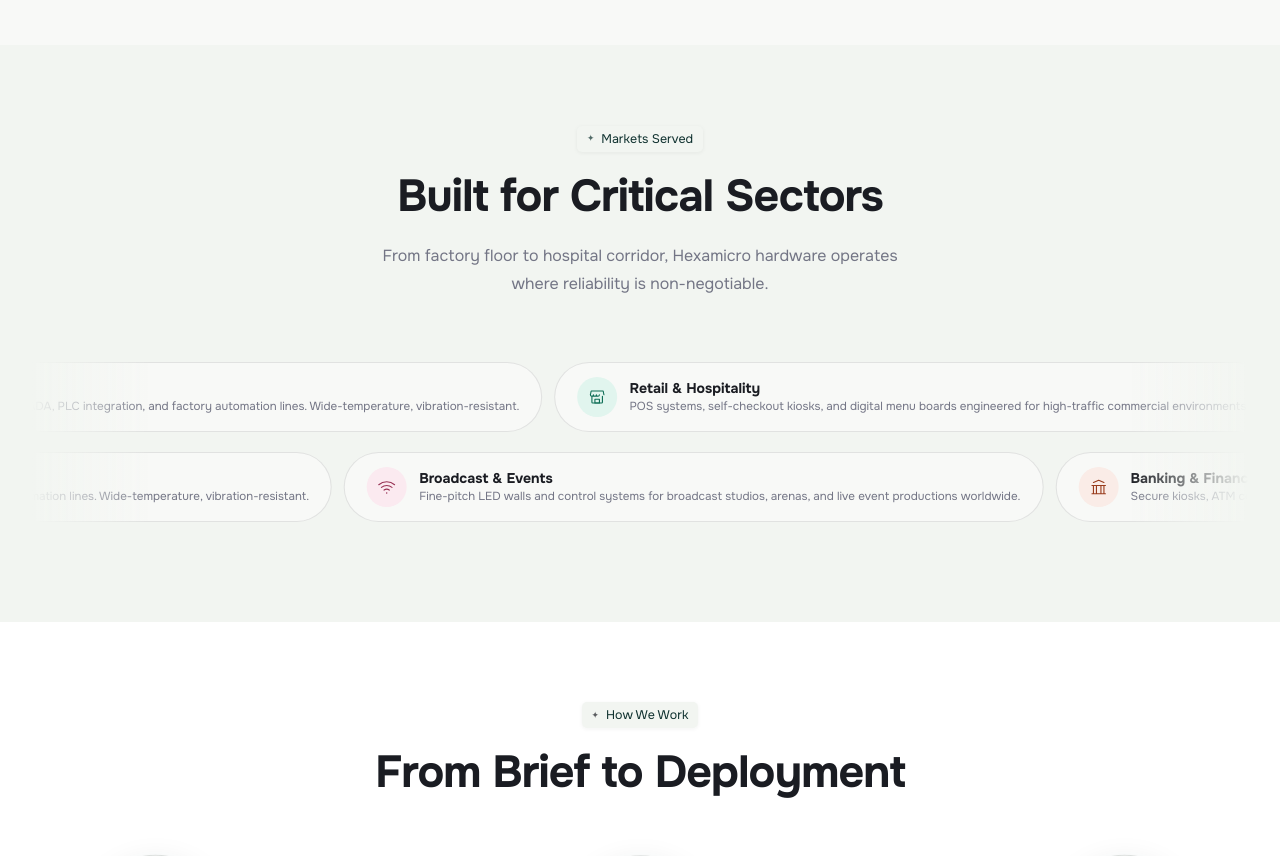
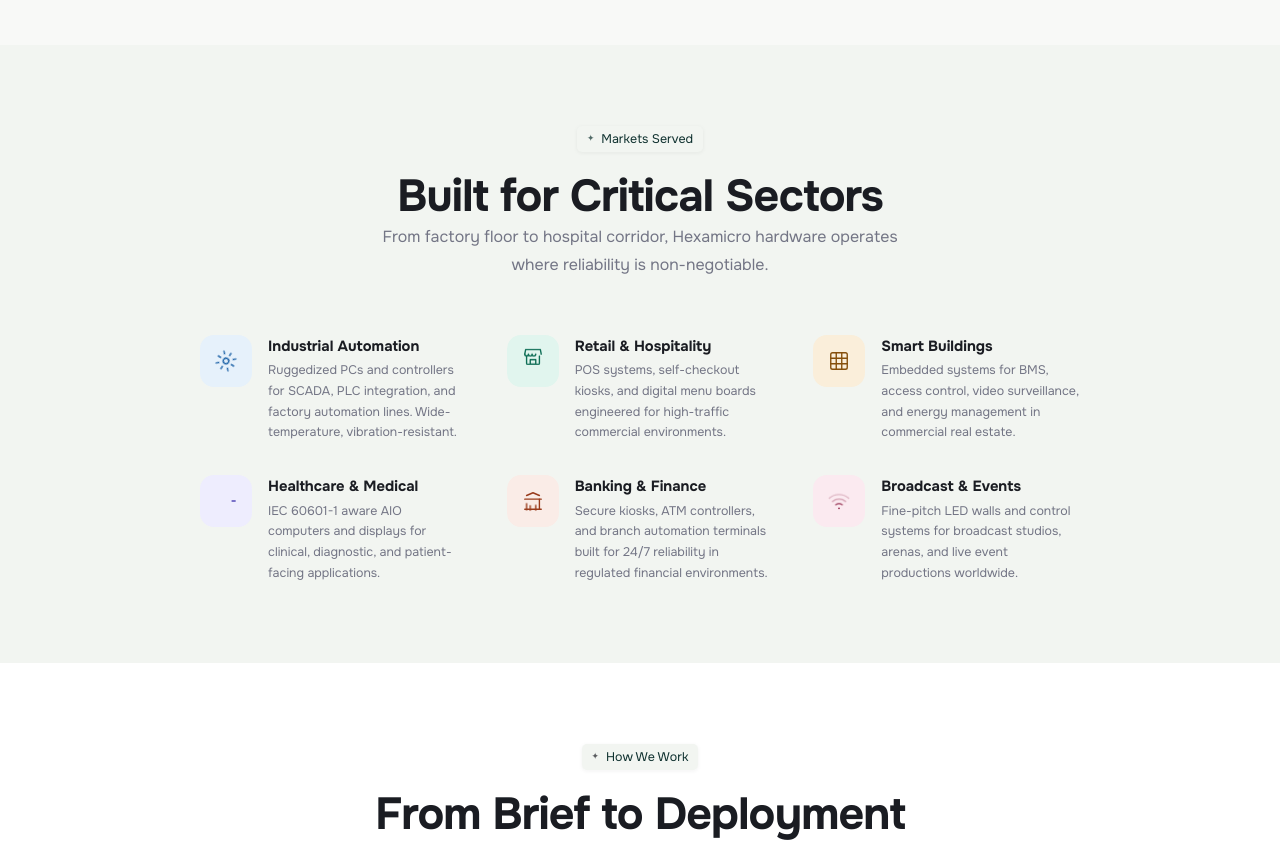
Before and after one commit to aedindia2025/Hexamicro, a React (Vite) app: page / in a window 1280 px wide. Shown: the part 2400-3256 px from the top of the page. Built offline with nearby package versions, Linux system fonts and the light colour scheme.

Commit message:
Changes Updated by arivu

```diff
--- a/src/components/Industries/Industries.css
+++ b/src/components/Industries/Industries.css
@@ -1,164 +1,112 @@
-/* ─── INDUSTRIES ─── */
 #industries {
   background: var(--bg2);
   padding: 5rem 2rem;
 }
-
-/* ── Centred header ── */
 .industries-header {
   text-align: center;
-  margin-bottom: 4rem;
+  margin-bottom: 3.5rem;
 }
-
 .industries-badge {
   display: inline-flex;
   align-items: center;
   gap: 7px;
-  font-family: "Onest", Arial, Helvetica, sans-serif;
   font-size: 0.78rem;
-  font-weight: 400;
   color: #0e302e;
-  background-color: #f2f5f1;
+  background: #f2f5f1;
   border-radius: 5px;
   padding: 5px 10px;
   margin-bottom: 1.2rem;
-  box-shadow: 0 1px 4px rgba(26, 28, 34, 0.06);
+  box-shadow: 0 1px 4px rgba(26,28,34,0.06);
 }
+.industries-badge-dot { font-size: 0.55rem; opacity: 0.7; }
+.industries-header .section-title { margin: 0 auto; }
+.industries-header .section-sub  { margin: 0 auto; }
 
-.industries-badge-dot {
-  font-size: 0.55rem;
-  opacity: 0.7;
-  line-height: 1;
-}
-
-.industries-header .section-title {
-  margin-left: auto;
-  margin-right: auto;
-}
-
-.industries-header .section-sub {
+.industries-grid {
+  display: grid;
+  grid-template-columns: repeat(3, 1fr);
+  gap: 2rem 2.5rem;
+  max-width: 880px;
   margin: 0 auto;
 }
 
-/* ── Marquee tracks ── */
-.track-wrap {
-  position: relative;
-  overflow: hidden;
-  margin-bottom: 1.25rem;
+.industry-item {
+  display: flex;
+  align-items: flex-start;
+  gap: 1rem;
 }
 
-.track-wrap::before,
-.track-wrap::after {
-  content: "";
-  position: absolute;
-  top: 0;
-  bottom: 0;
-  width: 120px;
-  z-index: 2;
-  pointer-events: none;
-}
-
-.track-wrap::before {
-  left: 0;
-  background: linear-gradient(to right, var(--bg2), transparent);
-}
-
-.track-wrap::after {
-  right: 0;
-  background: linear-gradient(to left, var(--bg2), transparent);
-}
-
-.track {
-  display: flex;
-  gap: 0.75rem;
-  width: max-content;
-}
-
-.track1 { animation: scroll-left 100s linear infinite; }
-.track2 { animation: scroll-right 95s linear infinite; }
-
-.track:hover { animation-play-state: paused; }
-
-@keyframes scroll-left {
-  from { transform: translateX(0); }
-  to   { transform: translateX(-50%); }
-}
-
-@keyframes scroll-right {
-  from { transform: translateX(-50%); }
-  to   { transform: translateX(0); }
-}
-
-/* ── Pill card ── */
-.ind-pill {
-  display: flex;
-  align-items: center;
-  gap: 12px;
-  padding: 14px 22px;
-  background: var(--bg);
-  border: 1px solid var(--border);
-  border-radius: 40px;
-  white-space: nowrap;
-  flex-shrink: 0;
-  cursor: default;
-  transition: border-color 0.2s, background 0.2s;
-}
-
-.ind-pill:hover {
-  border-color: var(--border-hover);
-  background: var(--bg2);
-}
-
-/* ── Icon circle ── */
 .ind-icon-wrap {
-  width: 40px;
-  height: 40px;
-  border-radius: 50%;
+  width: 52px;
+  height: 52px;
+  border-radius: 14px;
   display: flex;
   align-items: center;
   justify-content: center;
   flex-shrink: 0;
+  position: relative;
+}
+.ind-icon-wrap svg {
+  width: 22px;
+  height: 22px;
+  position: relative;
+  z-index: 1;
 }
 
-.ind-icon-wrap svg {
-  width: 18px;
-  height: 18px;
+.ind-text { padding-top: 2px; }
+.ind-name {
+  font-family: "Onest", Arial, sans-serif;
+  font-size: 0.92rem;
+  font-weight: 700;
+  color: var(--text);
+  margin-bottom: 0.3rem;
+  line-height: 1.3;
+}
+.ind-desc {
+  font-family: "Onest", Arial, sans-serif;
+  font-size: 0.78rem;
+  color: var(--text-muted);
+  line-height: 1.65;
 }
 
-/* ── Pill text ── */
-.pill-text {
-  display: flex;
-  flex-direction: column;
-  gap: 2px;
+/* ── Icon animations ── */
+.anim-industrial svg { animation: ind-spin 6s linear infinite; transform-origin: center; }
+@keyframes ind-spin { to { transform: rotate(360deg); } }
+
+.anim-retail svg { animation: ind-bounce 1.8s ease-in-out infinite; }
+@keyframes ind-bounce { 0%,100% { transform: translateY(0); } 50% { transform: translateY(-5px); } }
+
+
+.anim-buildings svg path {
+  stroke-dasharray: 80;
+  stroke-dashoffset: 80;
+  animation: ind-draw-grid 2s ease-in-out infinite;
+}
+@keyframes ind-draw-grid {
+  0% { stroke-dashoffset: 80; }
+  60%, 100% { stroke-dashoffset: 0; }
 }
 
-.pill-name {
-  font-family: "Onest", Arial, Helvetica, sans-serif;
-  font-size: 0.88rem;
-  font-weight: 700;
-  color: var(--text);
-  display: block;
+.anim-healthcare svg path {
+  stroke-dasharray: 60;
+  stroke-dashoffset: 60;
+  animation: ind-draw 1.6s ease-in-out infinite;
 }
+@keyframes ind-draw { 0% { stroke-dashoffset: 60; } 60%,100% { stroke-dashoffset: 0; } }
 
-.pill-tag {
-  font-family: "Onest", Arial, Helvetica, sans-serif;
-  font-size: 0.73rem;
-  color: var(--text-muted);
-  display: block;
+.anim-banking .col1 { animation: ind-rise 1.8s ease-in-out infinite; transform-origin: bottom; }
+.anim-banking .col2 { animation: ind-rise 1.8s ease-in-out 0.3s infinite; transform-origin: bottom; }
+.anim-banking .col3 { animation: ind-rise 1.8s ease-in-out 0.6s infinite; transform-origin: bottom; }
+@keyframes ind-rise { 0%,100% { transform: scaleY(1); } 40% { transform: scaleY(0.5); } }
+
+.anim-broadcast .w1 { animation: ind-wave 2s ease-out infinite; }
+.anim-broadcast .w2 { animation: ind-wave 2s ease-out 0.4s infinite; }
+.anim-broadcast .w3 { animation: ind-wave 2s ease-out 0.8s infinite; }
+@keyframes ind-wave { 0%,100% { opacity: 0.2; } 50% { opacity: 1; } }
+
+@media (max-width: 700px) {
+  .industries-grid { grid-template-columns: repeat(2, 1fr); gap: 1.75rem 1.5rem; }
 }
-
-/* ── Mobile ── */
-@media (max-width: 768px) {
-  #industries {
-    padding: 3.5rem 0;
-  }
-
-  .industries-header {
-    padding: 0 1.5rem;
-  }
-
-  .track-wrap::before,
-  .track-wrap::after {
-    width: 60px;
-  }
+@media (max-width: 440px) {
+  .industries-grid { grid-template-columns: 1fr; }
 }
--- a/src/components/Industries/Industries.jsx
+++ b/src/components/Industries/Industries.jsx
@@ -1,13 +1,8 @@
-import { useEffect, useRef } from 'react'
 import IndustryCard from './IndustryCard'
 import { industries } from '../../data/industries'
 import './Industries.css'
 
 export default function Industries() {
-  const row1 = industries
-  const row2 = [...industries].reverse()
-  const doubled = (arr) => [...arr, ...arr]
-
   return (
     <section id="industries">
       <div className="industries-header">
@@ -17,17 +12,10 @@
           From factory floor to hospital corridor, Hexamicro hardware operates where reliability is non-negotiable.
         </p>
       </div>
-
-      <div className="track-wrap">
-        <div className="track track1">
-          {doubled(row1).map((ind, i) => <IndustryCard key={i} industry={ind} />)}
-        </div>
-      </div>
-
-      <div className="track-wrap">
-        <div className="track track2">
-          {doubled(row2).map((ind, i) => <IndustryCard key={i} industry={ind} />)}
-        </div>
+      <div className="industries-grid">
+        {industries.map((industry) => (
+          <IndustryCard key={industry.id} industry={industry} />
+        ))}
       </div>
     </section>
   )
--- a/src/components/Industries/IndustryCard.jsx
+++ b/src/components/Industries/IndustryCard.jsx
@@ -1,44 +1,10 @@
-const iconMap = {
-  industrial: (
-    <svg viewBox="0 0 24 24" fill="none" stroke="currentColor" strokeWidth="1.5" strokeLinecap="round" strokeLinejoin="round">
-      <rect x="2" y="7" width="20" height="14" rx="2"/>
-      <path d="M16 7V5a2 2 0 0 0-2-2h-4a2 2 0 0 0-2 2v2"/>
-      <line x1="12" y1="12" x2="12" y2="16"/>
-      <line x1="10" y1="14" x2="14" y2="14"/>
-    </svg>
-  ),
-  retail: (
-    <svg viewBox="0 0 24 24" fill="none" stroke="currentColor" strokeWidth="1.5" strokeLinecap="round" strokeLinejoin="round">
-      <path d="M3 9l1-5h16l1 5"/>
-      <path d="M3 9a2 2 0 0 0 2 2 2 2 0 0 0 2-2 2 2 0 0 0 2 2 2 2 0 0 0 2-2 2 2 0 0 0 2 2 2 2 0 0 0 2-2"/>
-      <path d="M5 11v8a1 1 0 0 0 1 1h12a1 1 0 0 0 1-1v-8"/>
-      <rect x="9" y="15" width="6" height="5"/>
-    </svg>
-  ),
-  buildings: (
-    <svg viewBox="0 0 24 24" fill="none" stroke="currentColor" strokeWidth="1.5" strokeLinecap="round" strokeLinejoin="round">
-      <rect x="3" y="3" width="18" height="18" rx="2"/>
-      <path d="M3 9h18M3 15h18M9 3v18M15 3v18"/>
-    </svg>
-  ),
-  healthcare: (
-    <svg viewBox="0 0 24 24" fill="none" stroke="currentColor" strokeWidth="1.5" strokeLinecap="round" strokeLinejoin="round">
-      <path d="M22 12h-4l-3 9L9 3l-3 9H2"/>
-    </svg>
-  ),
-  banking: (
-    <svg viewBox="0 0 24 24" fill="none" stroke="currentColor" strokeWidth="1.5" strokeLinecap="round" strokeLinejoin="round">
-      <path d="M3 21h18M3 10h18M5 6l7-3 7 3M5 10v11M19 10v11M9 10v11M15 10v11"/>
-    </svg>
-  ),
-  broadcast: (
-    <svg viewBox="0 0 24 24" fill="none" stroke="currentColor" strokeWidth="1.5" strokeLinecap="round" strokeLinejoin="round">
-      <path d="M5 12.55a11 11 0 0 1 14.08 0"/>
-      <path d="M1.42 9a16 16 0 0 1 21.16 0"/>
-      <path d="M8.53 16.11a6 6 0 0 1 6.95 0"/>
-      <circle cx="12" cy="20" r="1" fill="currentColor" stroke="none"/>
-    </svg>
-  ),
+const animations = {
+  industrial: 'anim-industrial',
+  retail:     'anim-retail',
+  buildings:  'anim-buildings',
+  healthcare: 'anim-healthcare',
+  banking:    'anim-banking',
+  broadcast:  'anim-broadcast',
 }
 
 const iconColors = {
@@ -50,21 +16,67 @@
   broadcast:  { bg: '#FBEAF0', color: '#993556' },
 }
 
+const iconMap = {
+  industrial: (color) => (
+    <svg viewBox="0 0 24 24" fill="none" stroke={color} strokeWidth="1.5" strokeLinecap="round" strokeLinejoin="round">
+      <circle cx="12" cy="12" r="3"/>
+      <path d="M12 2v3M12 19v3M4.22 4.22l2.12 2.12M17.66 17.66l2.12 2.12M2 12h3M19 12h3M4.22 19.78l2.12-2.12M17.66 6.34l2.12-2.12"/>
+    </svg>
+  ),
+  retail: (color) => (
+    <svg viewBox="0 0 24 24" fill="none" stroke={color} strokeWidth="1.5" strokeLinecap="round" strokeLinejoin="round">
+      <path d="M3 9l1-5h16l1 5"/>
+      <path d="M3 9a2 2 0 0 0 2 2 2 2 0 0 0 2-2 2 2 0 0 0 2 2 2 2 0 0 0 2-2 2 2 0 0 0 2 2 2 2 0 0 0 2-2"/>
+      <path d="M5 11v8a1 1 0 0 0 1 1h12a1 1 0 0 0 1-1v-8"/>
+      <rect x="9" y="15" width="6" height="5"/>
+    </svg>
+  ),
+  buildings: (color) => (
+    <svg viewBox="0 0 24 24" fill="none" stroke={color} strokeWidth="1.5" strokeLinecap="round" strokeLinejoin="round">
+      <rect x="3" y="3" width="18" height="18" rx="2"/>
+      <path d="M3 9h18M3 15h18M9 3v18M15 3v18"/>
+      </svg>
+  ),
+  healthcare: (color) => (
+    <svg viewBox="0 0 24 24" fill="none" stroke={color} strokeWidth="1.5" strokeLinecap="round" strokeLinejoin="round">
+      <path d="M22 12h-4l-3 9L9 3l-3 9H2"/>
+    </svg>
+  ),
+  banking: (color) => (
+    <svg viewBox="0 0 24 24" fill="none" stroke={color} strokeWidth="1.5" strokeLinecap="round" strokeLinejoin="round">
+      <path d="M3 21h18M3 10h18M5 6l7-3 7 3"/>
+      <line className="col1" x1="5" y1="10" x2="5" y2="21"/>
+      <line className="col2" x1="9" y1="10" x2="9" y2="21"/>
+      <line className="col3" x1="15" y1="10" x2="15" y2="21"/>
+      <line x1="19" y1="10" x2="19" y2="21"/>
+    </svg>
+  ),
+  broadcast: (color) => (
+    <svg viewBox="0 0 24 24" fill="none" stroke={color} strokeWidth="1.5" strokeLinecap="round" strokeLinejoin="round">
+      <path className="w3" d="M1.42 9a16 16 0 0 1 21.16 0"/>
+      <path className="w2" d="M5 12.55a11 11 0 0 1 14.08 0"/>
+      <path className="w1" d="M8.53 16.11a6 6 0 0 1 6.95 0"/>
+      <circle cx="12" cy="20" r="1" fill={color} stroke="none"/>
+    </svg>
+  ),
+}
+
 export default function IndustryCard({ industry }) {
   const { id, name, desc } = industry
   const colors = iconColors[id] || { bg: '#F1EFE8', color: '#5F5E5A' }
+  const animClass = animations[id] || ''
 
   return (
-    <div className="ind-pill">
+    <div className="industry-item">
       <div
-        className="ind-icon-wrap"
-        style={{ background: colors.bg, color: colors.color }}
+        className={`ind-icon-wrap ${animClass}`}
+        style={{ background: colors.bg, color: colors.color, '--rc': colors.color }}
       >
-        {iconMap[id]}
+        {iconMap[id]?.(colors.color)}
       </div>
-      <div className="pill-text">
-        <span className="pill-name">{name}</span>
-        <span className="pill-tag">{desc}</span>
+      <div className="ind-text">
+        <div className="ind-name">{name}</div>
+        <p className="ind-desc">{desc}</p>
       </div>
     </div>
   )
```
